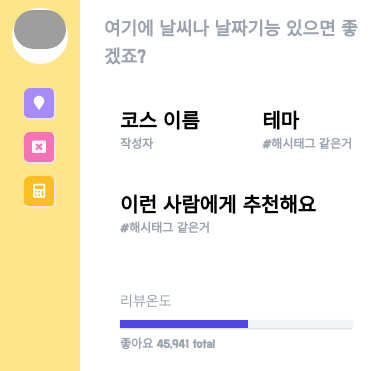
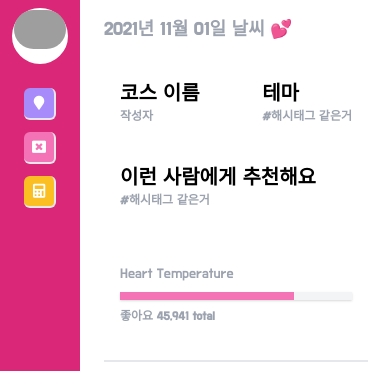
Before and after one commit to Jiseokmin/15dayz, a Python web app: template templates/detail.html in a window 390 px wide. Shown: the top 371 px of the page. Run offline with Jinja, Linux system fonts and the light colour scheme; the template is opened without the code that fills it, so the values that code supplies are empty; grey boxes are pictures that could not be loaded.

Commit message:
핫핑크테마 레이아웃

```diff
--- a/templates/detail.html
+++ b/templates/detail.html
@@ -33,9 +33,9 @@
 <body>
 
 <!-- https://alpinejs.dev/directives/data -->
-    <div class="flex h-screen w-full bg-yellow-100" x-data="{openMenu:1}">
+    <div class="flex h-screen w-full bg-pink-100" x-data="{openMenu:1}">
         <!--Start SideBar 사이드바 aside는 사이드메뉴 담는 태그래여-->
-        <aside class="w-20 relative z-20 flex-shrink-0  px-2 overflow-y-auto bg-yellow-200 sm:block">
+        <aside class="w-20 relative z-20 flex-shrink-0  px-2 overflow-y-auto bg-pink-600 sm:block">
             <div class="mb-6">
                 <!--Start logo 사이드바 안에 있는 컨텐츠들입니다 -->
                 <div class="flex justify-center">
@@ -66,7 +66,7 @@
                     </li>
 
                     <!-- 로그인기능창으로 쓰면될거같음 -->
-                    <li class="absolute bottom-0 mb-3 p-2 rounded-full flex items-center mx-auto bg-white cursor-pointer transition duration-500 ease-in-out bg-white hover:bg-yellow-100 transform hover:-translate-y-1 hover:scale-110 " @click="openMenu !== 2 ? openMenu = 2 : openMenu = null">
+                    <li class="absolute bottom-0 mb-3 p-2 rounded-full flex items-center mx-auto bg-white cursor-pointer transition duration-500 ease-in-out bg-white hover:bg-pink-200 transform hover:-translate-y-1 hover:scale-110 " @click="openMenu !== 2 ? openMenu = 2 : openMenu = null">
                       <i class="fas fa-power-off fa-sm text-gray-400"></i>
                     </li>
                   </ul>
@@ -75,7 +75,7 @@
             </div>
         </aside>
         <!-- 보라색 누르면 나오는 메뉴 -->
-        <aside class="animate__animated animate__fadeInLeft w-52 relative z-0 flex-shrink-0 hidden px-4 overflow-y-auto bg-gray-100 sm:block "
+        <aside class="animate__animated animate__fadeInLeft w-52 relative z-0 flex-shrink-0 hidden px-4 overflow-y-auto bg-pink-200 sm:block "
                x-show="openMenu ==  1"
 
                style="display: none;">
@@ -84,48 +84,48 @@
               <div class="grid grid-cols-1 gap-4 grid-cols-2 mt-6">
                 <!-- 아이콘은 같은회사꺼 씁니다 -->
                 <div class="p-2 flex flex-col items-center bg-white rounded-md justify-center shadow-xl cursor-pointer">
-                  <div class="rounded-full p-2 bg-yellow-100 flex flex-col items-center">
-                    <i class="fas fa-chart-pie fa-sm text-gray-500"></i>
+                  <div class="rounded-full p-2 bg-pink-200 flex flex-col items-center">
+                    <i class="fas fa-chart-pie fa-sm text-pink-500"></i>
                   </div>
                   <p class="text-xs mt-1 text-center font-semibold">전체보기</p>
                 </div>
                 <!-- End Navitem -->
                 <!-- Start Navitem -->
                 <div class="p-2 flex flex-col items-center bg-white rounded-md justify-center shadow-xl cursor-pointer">
-                  <div class="rounded-full p-2 bg-yellow-100 flex flex-col items-center">
-                    <i class="fas fa-calculator fa-sm text-gray-500"></i>
+                  <div class="rounded-full p-2 bg-pink-200 flex flex-col items-center">
+                    <i class="fas fa-calculator fa-sm text-pink-500"></i>
                   </div>
                   <p class="text-xs mt-1 text-center font-semibold">오늘의핫플</p>
                 </div>
                 <!-- End Navitem -->
                 <!-- Start Navitem -->
                 <div class="p-2 flex flex-col items-center bg-white rounded-md justify-center shadow-xl cursor-pointer">
-                  <div class="rounded-full p-2 bg-yellow-100 flex flex-col items-center">
-                    <i class="fas fa-wallet fa-sm text-gray-500"></i>
+                  <div class="rounded-full p-2 bg-pink-200 flex flex-col items-center">
+                    <i class="fas fa-wallet fa-sm text-pink-500"></i>
                   </div>
                   <p class="text-xs mt-1 text-center font-semibold">예산별추천</p>
                 </div>
                 <!-- End Navitem -->
                 <!-- Start Navitem -->
                 <div class="p-2 flex flex-col items-center bg-white rounded-md justify-center shadow-xl cursor-pointer">
-                  <div class="rounded-full p-2 bg-yellow-100 flex flex-col items-center">
-                    <i class="fas fa-archive fa-sm text-gray-500"></i>
+                  <div class="rounded-full p-2 bg-pink-200 flex flex-col items-center">
+                    <i class="fas fa-archive fa-sm text-pink-500"></i>
                   </div>
                   <p class="text-xs mt-1 text-center font-semibold">지역별추천</p>
                 </div>
                 <!-- End Navitem -->
                 <!-- Start Navitem -->
                 <div class="p-2 flex flex-col items-center bg-white rounded-md justify-center shadow-xl cursor-pointer">
-                  <div class="rounded-full p-2 bg-yellow-100 flex flex-col items-center">
-                    <i class="fas fa-money-bill-wave-alt fa-sm text-gray-500"></i>
+                  <div class="rounded-full p-2 bg-pink-200 flex flex-col items-center">
+                    <i class="fas fa-money-bill-wave-alt fa-sm text-pink-500"></i>
                   </div>
                   <p class="text-xs mt-1 text-center font-semibold">클릭@!</p>
                 </div>
                 <!-- End Navitem -->
                  <!-- Start Navitem -->
                 <div class="p-2 flex flex-col items-center bg-white rounded-md justify-center shadow-xl cursor-pointer">
-                  <div class="rounded-full p-2 bg-yellow-100 flex flex-col items-center">
-                    <i class="fas fa-shopping-basket fa-sm text-gray-500"></i>
+                  <div class="rounded-full p-2 bg-pink-200 flex flex-col items-center">
+                    <i class="fas fa-shopping-basket fa-sm text-pink-500"></i>
                   </div>
                   <p class="text-xs mt-1 text-center font-semibold">내리뷰</p>
                 </div>
@@ -135,25 +135,24 @@
             </div>
         </aside>
         <!-- End Open Menu -->
-        <aside class="animate__animated animate__fadeInLeft w-52 relative z-0 flex-shrink-0 hidden px-4 overflow-y-auto bg-gray-200 sm:block "
+        <aside class="animate__animated animate__fadeInLeft w-52 relative z-0 flex-shrink-0 hidden px-4 overflow-y-auto bg-pink-200 sm:block "
                x-show="openMenu ==  2"
                @click.away="openMenu = null"
                style="display: none;">
 <div class="w-full h-auto flex items-center justify-center">
-    <div class="bg-gray-200 w-full h-auto rounded-md pt-8 pb-12 mb-3 flex flex-col items-center">
-        <label class="font-light text-3xl mb-3"><span class= "text-md font-bold">SS</span>umbarota<span class="font-bold"><br>연애조작단</span></label>
-        <input type="text" class="w-full h-12 rounded-sm px-4 text-md focus:ring-blue-600 mb-2" placeholder="아이디"/>
-        <input type="password" class="w-full h-12 rounded-sm px-4 text-md focus:ring-blue-600 mb-2" placeholder="비밀번호"/>
-        <button class="w-full h-12 rounded-lg bg-yellow-300 text-gray-200 uppercase font-semibold hover:bg-blue-700 text-gray-100 transition mb-4">Login</button>
-        <p class="text-right mb-4 text-sm">아이디가 없어요</p>
-        <button class="w-full h-12 rounded-lg bg-red-600 text-gray-150 uppercase font-semibold hover:bg-red-700 text-gray-100 transition mb-4">Sign with Google</button>
-        <button class="w-full h-12 rounded-lg bg-gray-800 text-gray-150 uppercase font-semibold hover:bg-gray-900 text-gray-100 transition mb-4">Sign with Github</button>
+    <div class="bg-pink-200 w-full h-auto rounded-md pt-8 pb-12 mb-3 flex flex-col items-center">
+        <label class="font-light text-3xl mb-3"><span class= "text-pink-700 ">SS</span><span class="font-thin text-xl">umbarota</span><span class="font-bold"><br>연애조작단</span></label>
+        <input type="text" class="w-full h-11 rounded-md px-4 mb-2" placeholder="아이디"/>
+        <input type="password" class="w-full h-11 rounded-md px-4 mb-2" placeholder="비밀번호"/>
+        <button class="w-full h-12 rounded-lg bg-pink-400 text-gray-200 uppercase font-semibold hover:bg-pink-600 text-gray-100 transition mb-2">Login</button>
+        <button class="w-full h-12 rounded-lg bg-pink-300 text-gray-150 uppercase font-semibold hover:bg-pink-500 text-gray-100 transition mb-2">Sign with kakao</button>
+        <p class="text-right mb-4 text-sm font-medium text-pink-500 underline">아이디가 없어요</p>
     </div>
 </div>
         </aside>
 
         <!-- 이런식으로 aside를 통째로 추가 -->
-                <aside class="animate__animated animate__fadeInLeft w-52 relative z-0 flex-shrink-0 hidden px-0 overflow-y-auto bg-gray-200 sm:block "
+                <aside class="animate__animated animate__fadeInLeft w-52 relative z-0 flex-shrink-0 hidden px-0 overflow-y-auto bg-pink-200 sm:block "
                x-show="openMenu ==  3"
 
                style="display: none;">
@@ -172,16 +171,16 @@
                 <p class="text-gray-600 font-light text-md">
                     넓고도 좁은 서울... 사용자들에 의해 검증된 시스템!
                     당신의 리뷰를 찾아보세요
-                    <a class="inline-flex text-yellow-500" href="#">가입하러가기</a>
+                    <a class="inline-flex text-pink-500" href="#">가입하러가기</a>
                 </p>
                 <div class="flex flex-wrap justify-starts items-center py-3 border-b-2 text-xs text-white font-medium">
-                    <span class="m-1 px-2 py-1 rounded bg-red-400">
+                    <span class="m-1 px-2 py-1 rounded bg-pink-400">
                         #해시태그
                     </span>
-                    <span class="m-1 px-2 py-1 rounded bg-red-400">
+                    <span class="m-1 px-2 py-1 rounded bg-pink-400">
                         #핫플레이스
                     </span>
-                    <span class="m-1 px-2 py-1 rounded bg-red-400">
+                    <span class="m-1 px-2 py-1 rounded bg-pink-400">
                         #추천
                     </span>
                 </div>
@@ -222,7 +221,7 @@
               <div class="grid pb-10  mt-4 ">
                   <!-- Start Content-->
                     <div class="mb-2">
-                      <p class="text-lg font-semibold text-gray-400">여기에 날씨나 날짜기능 있으면 좋겠죠?</p>
+                      <p class="text-lg font-semibold text-gray-400">2021년 11월 01일 날씨 💕</p>
                     </div>
                     <div class="grid grid-cols-12 gap-6 border-b-2 pb-5">
                       <div class="col-span-12 sm:col-span-12 md:col-span-8 lg:col-span-8 xxl:col-span-8">
@@ -245,9 +244,9 @@
                       <div class="col-span-12 sm:col-span-12 md:col-span-4 lg:col-span-4 xxl:col-span-4">
                           <div class="p-4">
                           <!-- 프로그래스 바 기능 있으면 좋겠죠? -->
-                              <p class="text-sm text-gray-400">리뷰온도</p>
+                              <p class="text-sm text-gray-400">Heart Temperature</p>
                               <div class="shadow w-full bg-gray-100 mt-2">
-                                  <div class="bg-indigo-600 text-xs leading-none py-1 text-center text-white" style="width: 55%"></div>
+                                  <div class="bg-pink-400 text-xs leading-none py-1 text-center text-white" style="width: 75%"></div>
 
                                </div>
                                 <p class="text-xs font-semibold text-gray-400 mt-2">좋아요 45,941 total</p>
@@ -257,10 +256,10 @@
                     <!-- 상단바 끝 -->
                     <div class="grid grid-cols-1 gap-2 sm:grid-cols-1 md:grid-cols-3 lg:grid-cols-3 xl:grid-cols-3 mt-3 ">
                         <!-- 지도이미지 칸 -->
-                      <div class="relative w-full h-full col-span-2 bg-cover bg-center group rounded-lg overflow-hidden shadow-lg transition duration-300 ease-in-out"
-                        style="background-image: url('https://encrypted-tbn0.gstatic.com/images?q=tbn:ANd9GcScRaJTGB38z1J1mU5PWin09rAGY_JUYZBXbA&usqp=CAU');">
+                      <div class="relative w-full h-52 col-span-2 bg-cover bg-center group rounded-lg overflow-hidden shadow-lg transition duration-300 ease-in-out"
+                        style="background-image: url('https://previews.123rf.com/images/bbtreesubmission/bbtreesubmission1711/bbtreesubmission171101757/90255038-%EA%B4%80%EA%B4%91-%EB%AA%85%EC%86%8C%EA%B0%80%EC%9E%88%EB%8A%94-%EC%84%9C%EC%9A%B8%EC%A7%80%EB%8F%84.jpg');">
 
-                          <div class="absolute inset-0 bg-yellow-900 bg-opacity-25 transition duration-300 ease-in-out"></div>
+                          <div class="absolute inset-0 bg-pink-200 bg-opacity-70 transition duration-300 ease-in-out"></div>
                           <div class="relative w-full h-full px-4 sm:px-6 lg:px-4 flex items-center justify-center">
                             <div>
                               <h3 class="text-center text-white text-lg">
@@ -270,11 +269,11 @@
                                    좋아요 45,941
                               </h3>
                               <div class="flex space-x-4 mt-4">
-                                 <button class="block uppercase mx-auto shadow bg-white text-indigo-600 focus:shadow-outline
+                                 <button class="block uppercase mx-auto shadow bg-white text-pink-600 focus:shadow-outline hover:bg-pink-100
                                   focus:outline-none text-white text-xs py-3 px-4 rounded font-bold">
                                   탐색하기
                                 </button>
-                                <button class="block uppercase mx-auto shadow bg-indigo-800 hover:bg-indigo-700 focus:shadow-outline
+                                <button class="block uppercase mx-auto shadow bg-pink-500 hover:bg-pink-700 focus:shadow-outline
                                    focus:outline-none text-white text-xs py-3 px-4 rounded font-bold">
                                   댓글보기
                                 </button>
@@ -285,14 +284,14 @@
 
                       <!-- 순위같은거 있으면 좋으려나 -->
                        <div class="relative w-full h-52 bg-cover bg-center group rounded-lg overflow-hidden shadow-lg transition duration-300 ease-in-out"
-                        style="background-image: url('https://media.istockphoto.com/vectors/forest-scene-with-aurora-vector-id1176475543?k=20&m=1176475543&s=170667a&w=0&h=T7tXK4d4LuqHXdbQ9HlS44zaM-EI010NcCMerWB2_Tg=');">
-                          <div class="absolute inset-0 bg-blue-900 bg-opacity-75 transition duration-300 ease-in-out"></div>
+                        style="background-image: url('https://thumb.ac-illust.com/t/2c/2c40d6f3ff7d70a8d60d450e10a9bfb7_t.jpeg');">
+                          <div class="absolute inset-0 bg-pink-500 bg-opacity-75 transition duration-300 ease-in-out"></div>
                           <div class="relative w-full h-full px-4 sm:px-6 lg:px-4 flex items-center">
 
                             <div>
                               <div class="text-white text-lg flex space-x-2 items-center">
                                 <div class="bg-white rounded-md p-2 flex items-center">
-                                  <i class="fas fa fa-address-card fa-sm text-blue-800"></i>
+                                  <i class="fas fa fa-address-card fa-sm text-pink-600"></i>
                                 </div>
                                 <p>이 코스의 순위는?</p>
                               </div>
```
